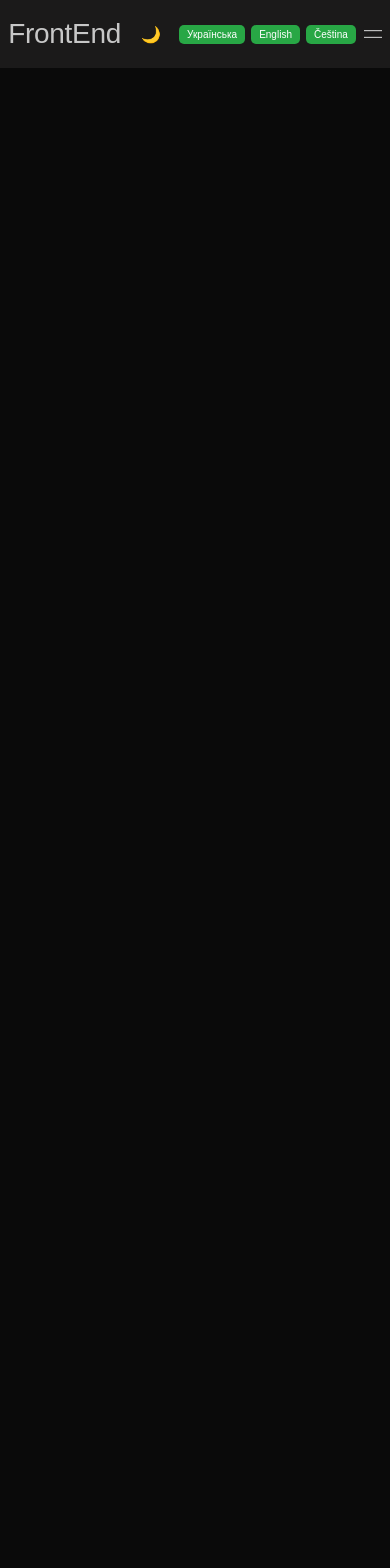
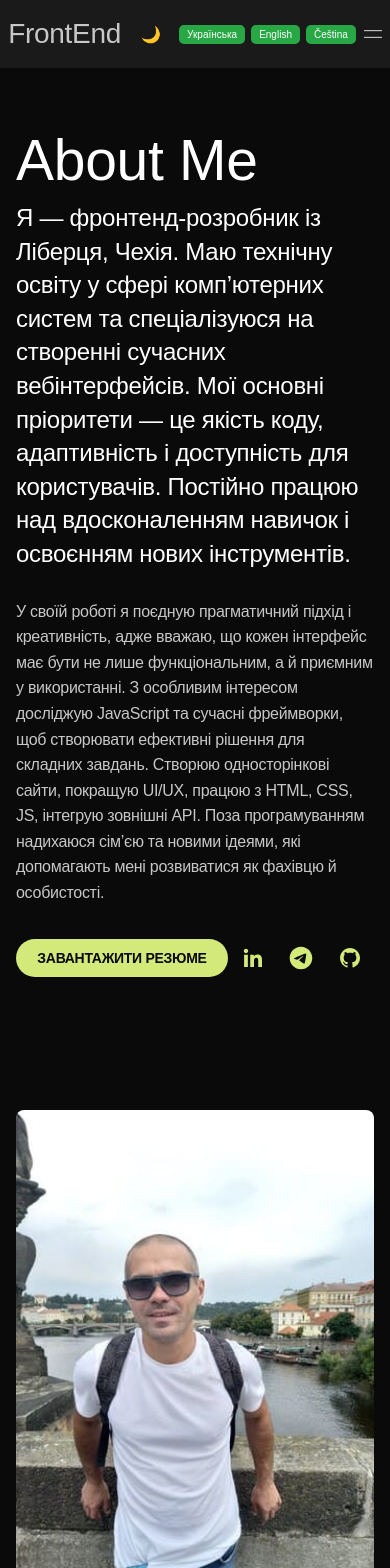
Before and after one commit to ljresetl/portfolio-frontend-react, a React (Vite) app: page / in a window 390 px wide. Shown: the top 1568 px of the page. Before the commit the page ends 844 px from the top, so only its background shows below. Built offline with nearby package versions, Linux system fonts and the light colour scheme.

Commit message:
AboutMe+Foto-mobile

```diff
--- a/src/components/About-me/AboutMe.module.scss
+++ b/src/components/About-me/AboutMe.module.scss
@@ -0,0 +1,72 @@
+.aboutme {
+    padding: 64px 0px;
+    .container {
+            display: flex;
+            flex-direction: column;
+            gap: 12px;
+            justify-content: center;
+            margin: 0 auto;
+            color: #fff;
+            padding: 0px 16px;
+            gap: 8px;
+            max-width: 375px;
+        }
+                .about_me_h {
+                    text-align: left;
+                        margin-bottom: 4px;
+                        font-weight: 400;
+                        font-size: 57px;
+                        line-height: 1;
+                }
+}
+
+.about_me_right {
+    .about_me_p {
+        font-weight: 500;
+            font-size: 24px;
+            line-height: 1.4;
+            margin-bottom: 28px;
+    }
+        .about_me_p_two {
+            font-weight: 400;
+                font-size: 16px;
+                line-height: 1.6;
+                color: #c7c7c7;
+                margin-bottom: 28px;
+        }
+}
+
+.button_a_a {
+    display: flex;
+    justify-content: space-between;
+    align-items: center;
+    width: 100%;
+    .about_me_button {
+            display: flex;
+            align-items: center;
+            justify-content: center;
+            border-radius: 100px;
+            width: 212px;
+            height: 38px;
+            font-weight: 700;
+            font-size: 14px;
+            line-height: 1;
+            text-transform: uppercase;
+            color: #0a0a0a;
+            background-color: #d3e97a;
+    }
+
+        .about_me_a {
+            border-radius: 100px;
+            width: 48px;
+            height: 48px;
+            display: flex;
+            align-items: center;
+            justify-content: center;
+            background-color: transparent;
+
+            .about_me_svg_link {
+                    fill: #d3e97a;
+                }
+        }
+}
--- a/src/components/About-me/AboutMe.tsx
+++ b/src/components/About-me/AboutMe.tsx
@@ -0,0 +1,82 @@
+import React from 'react';
+import styles from './AboutMe.module.scss';
+
+const AboutMe: React.FC = () => {
+    return (
+        <section className={styles.aboutme} id="about">
+        <div className={styles.container}>
+          <h1 className={styles.about_me_h} data-i18n="navAboutMe">About Me</h1>
+          <div className={styles.about_me_right}>
+            <p className={styles.about_me_p} data-i18n="navAboutMeP" id="resume">
+              Я — фронтенд-розробник із Ліберця, Чехія. Маю технічну освіту у
+              сфері комп’ютерних систем та спеціалізуюся на створенні сучасних
+              вебінтерфейсів. Мої основні пріоритети — це якість коду,
+              адаптивність і доступність для користувачів. Постійно працюю над
+              вдосконаленням навичок і освоєнням нових інструментів.
+            </p>
+            <p className={styles.about_me_p_two} data-i18n="navAboutMeTwoP">
+              У своїй роботі я поєдную прагматичний підхід і креативність, адже
+              вважаю, що кожен інтерфейс має бути не лише функціональним, а й
+              приємним у використанні. З особливим інтересом досліджую
+              JavaScript та сучасні фреймворки, щоб створювати ефективні рішення
+              для складних завдань. Створюю односторінкові сайти, покращую
+              UI/UX, працюю з HTML, CSS, JS, інтегрую зовнішні API. Поза
+              програмуванням надихаюся сім’єю та новими ідеями, які допомагають
+              мені розвиватися як фахівцю й особистості.
+            </p>
+            <div className={styles.button_a_a}>
+              <a
+                href="files/Vitalii_Baranov_Frontend_Developer.pdf"
+                download
+                className={styles.about_me_button}
+                data-i18n="navButtonResume"
+              >
+                Завантажити резюме
+                {/* <svg className={styles.about_me_svg} width="20" height="20">
+                  <use href="./images/icons.svg#icon-bx-downloadsvg"></use>
+                </svg> */}
+              </a>
+
+              <a
+                href="https://www.linkedin.com/in/vitalii-baranov/"
+                target="_blank"
+                rel="noopener noreferrer"
+                aria-label="LinkedIn"
+                className={styles.about_me_a}
+              >
+                <svg width="24" height="24" className={styles.about_me_svg_link}>
+                  <use href="./images/icons.svg#icon-linkendin"></use>
+                </svg>
+              </a>
+
+              <a
+                href="https://t.me/ljresetl"
+                target="_blank"
+                rel="noopener noreferrer"
+                aria-label="Telegram"
+                className={styles.about_me_a}
+              >
+                <svg width="24" height="24" className={styles.about_me_svg_link}>
+                  <use href="./images/icons.svg#icon-telegram"></use>
+                </svg>
+              </a>
+
+              <a
+                href="https://github.com/ljresetl"
+                target="_blank"
+                rel="noopener noreferrer"
+                aria-label="GitHub"
+                className={styles.about_me_a}
+              >
+                <svg width="24" height="24" className={styles.about_me_svg_link}>
+                  <use href="./images/icons.svg#icon-github"></use>
+                </svg>
+              </a>
+            </div>
+          </div>
+        </div>
+      </section>
+    )
+}
+
+export default AboutMe;
--- a/src/components/App/App.tsx
+++ b/src/components/App/App.tsx
@@ -1,7 +1,7 @@
 import React from "react";
 import Header from '../Header/Header'
-// import Foto from '../Foto/Foto'
-// import AboutMe from '../About-me/AboutMe'
+import AboutMe from '../About-me/AboutMe'
+import Foto from '../Foto/Foto'
 // import Capabilities from '../Capabilities/Capabilities'
 // import Experience from '../Experience/Experience'
 // import Portfolio from '../Portfolio/Portfolio'
@@ -14,9 +14,9 @@ const App: React.FC = () => {
     return (
         <>
             <Header />
-            {/* <AboutMe />
+            <AboutMe />
             <Foto />
-            <Capabilities />
+            {/* <Capabilities />
             <Experience />
             <Portfolio />
             <Connect />
--- a/src/components/Foto/Foto.module.scss
+++ b/src/components/Foto/Foto.module.scss
@@ -0,0 +1,22 @@
+.foto {
+    padding: 64px 0px;
+        .container {
+                display: flex;
+                flex-direction: column;
+                gap: 12px;
+                justify-content: center;
+                margin: 0 auto;
+                color: #fff;
+                padding: 0px 16px;
+                gap: 8px;
+                max-width: 375px;
+            }
+                        .my_foto {
+                            border-radius: 8px;
+                            width: 100%;
+                        }
+                                                .about_me_text {
+                                                    display: none;
+                                                }
+
+}
--- a/src/components/Foto/Foto.tsx
+++ b/src/components/Foto/Foto.tsx
@@ -0,0 +1,50 @@
+import React from "react";
+import styles from './Foto.module.scss';
+
+const Foto: React.FC = () => {
+    return (
+<section className={styles.foto}>
+        <div className={styles.container}>
+          <img
+            srcSet="./images/343.jpg 1x, ./images/686.jpg 2x"
+            src="./images/343.jpg"
+            width="343"
+            height="343"
+            alt="front-end"
+            className={styles.my_foto}
+          />
+          <div className={styles.about_me_text}>
+            <h1 className={styles.about_me_text_h} data-i18n="navAboutTextH">
+              Привіт! Я Віталій — Frontend розробник-початківець
+            </h1>
+            <p className={styles.about_me_text_p} data-i18n="navAboutTextP">
+              Наразі я активно вивчаю JavaScript і проходжу курси на Fullstack
+              розробника, щоб стати професіоналом у веб-розробці.
+            </p>
+            <p className={styles.about_me_text_p} data-i18n="navAboutTextPtwo">
+              Маю міцні знання HTML та CSS, вмію створювати адаптивні і
+              привабливі інтерфейси, що працюють на різних пристроях.
+            </p>
+            <p className={styles.about_me_text_p} data-i18n="navAboutTextPthree">
+              Працюю над проектами, щоб покращувати навички і освоювати нові
+              технології крок за кроком.
+            </p>
+            <p className={styles.about_me_text_p} data-i18n="navAboutTextPfour">
+              Вірю, що постійне навчання і практика — це ключ до успіху у
+              IT-сфері.
+            </p>
+            <p className={styles.about_me_text_p} data-i18n="navAboutTextPfive">
+              Я відкритий до нових викликів і готовий долучатися до цікавих
+              проектів, де зможу застосувати свої знання і продовжувати рости.
+            </p>
+            <p className={styles.about_me_text_p} data-i18n="navAboutTextPsix">
+              Якщо шукаєш мотивованого і цілеспрямованого розробника, який
+              швидко вчиться — зв'яжись зі мною!
+            </p>
+          </div>
+        </div>
+      </section>
+    )
+}
+
+export default Foto;
--- a/src/components/Header/Header.module.scss
+++ b/src/components/Header/Header.module.scss
@@ -1,5 +1,3 @@
-
-
 header {
   position: sticky;
   top: 0;
--- a/src/components/Header/Header.tsx
+++ b/src/components/Header/Header.tsx
@@ -4,7 +4,7 @@ import styles from './Header.module.scss';
 const Header: React.FC = () => {
   return (
      <header className={styles.header}>
-      <div className={`${styles.container} ${styles.header_container}`}>
+      <div className={styles.container}>
         <nav className={styles.navigation} aria-label="Головне меню">
           <p className={styles.logo}>FrontEnd</p>
           <ul className={styles.header_ul}>
```
